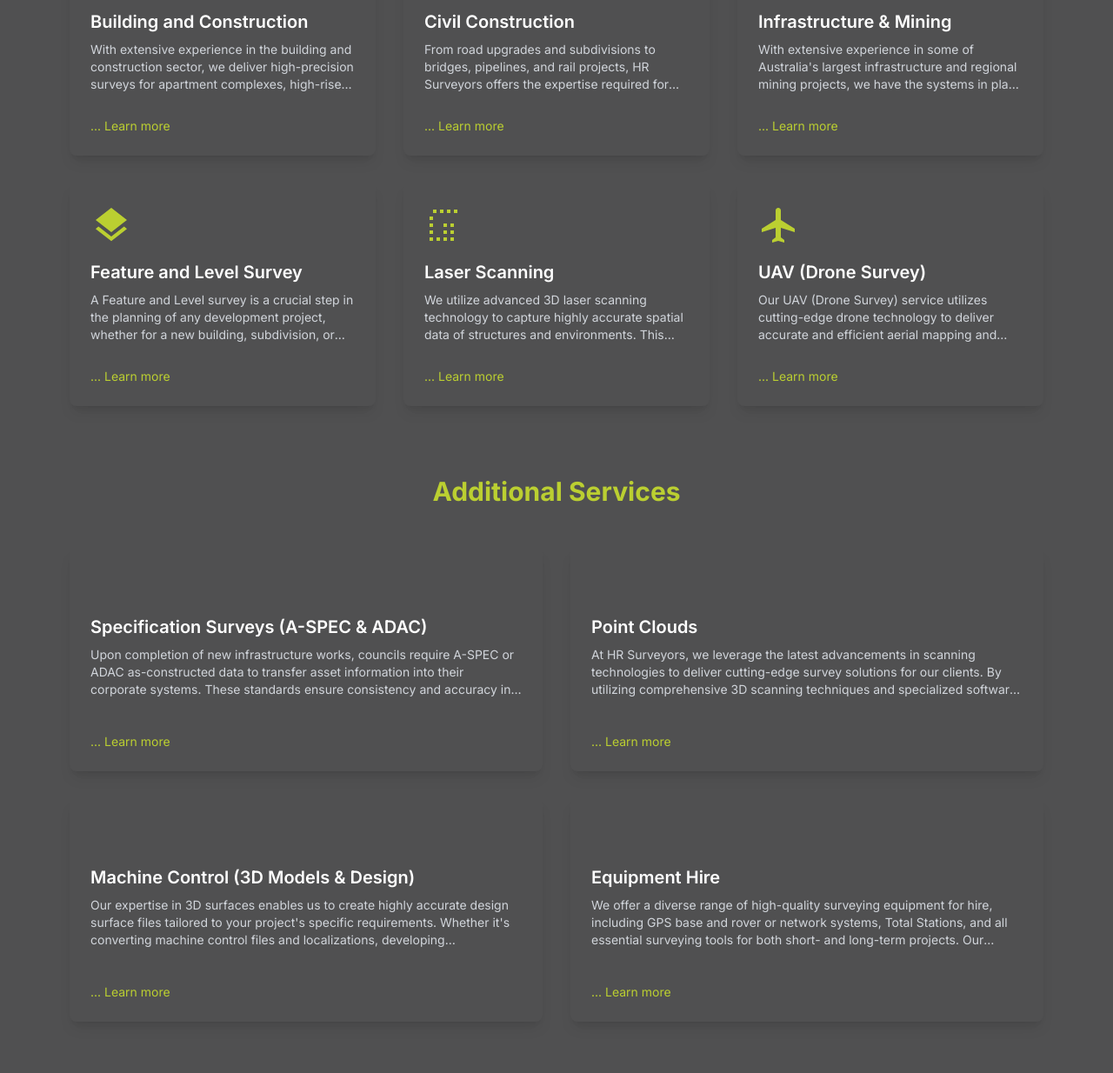
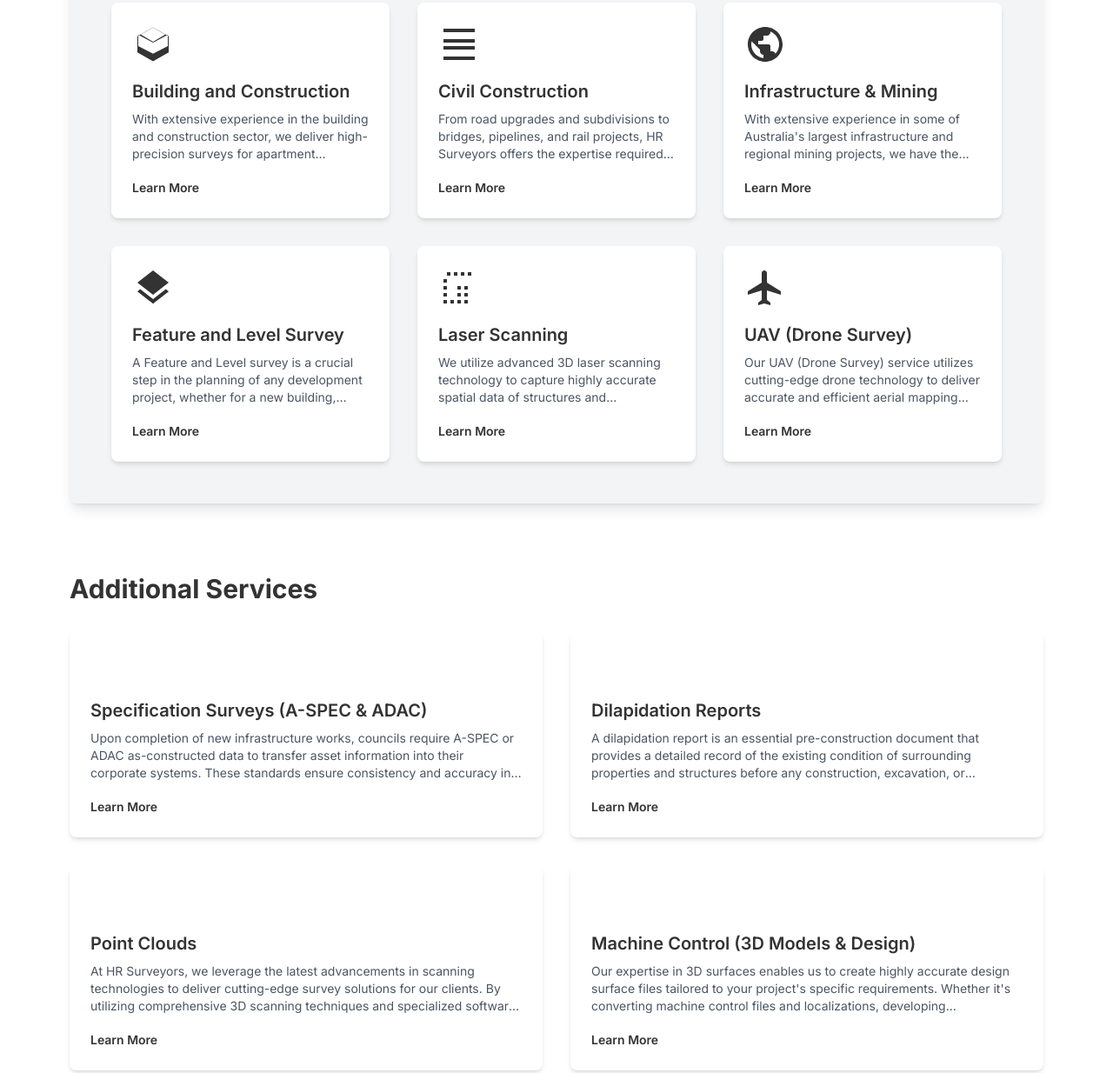
Before and after one commit to cavastir/hr, an Astro site in the folder surveyors/: page /services in a window 1280 px wide. Shown: the part 527-1761 px from the top of the page at 87% size. Built offline with nearby package versions, Linux system fonts and the light colour scheme; Astro itself is replaced by a stand-in of ours.

Commit message:
new services test

```diff
--- a/surveyors/src/pages/services.astro
+++ b/surveyors/src/pages/services.astro
@@ -40,22 +40,27 @@ const secondaryServices = [
   {
     title: "Specification Surveys (A-SPEC & ADAC)",
     icon: "specification",
-    description: "Upon completion of new infrastructure works, councils require A-SPEC or ADAC as-constructed data to transfer asset information into their corporate systems. These standards ensure consistency and accuracy in the documentation of various infrastructure assets, including drainage systems, roadways, footpaths, parks, and utility networks. At HR Surveyors, we have the expertise and capabilities to produce precise GIS as-constructed data that meets all council requirements, facilitating seamless integration into local asset management systems."
+    description: "Upon completion of new infrastructure works, councils require A-SPEC or ADAC as-constructed data to transfer asset information into their corporate systems. These standards ensure consistency and accuracy in the documentation of various infrastructure assets, including drainage systems, roadways, footpaths, parks, and utility networks."
+  },
+  {
+    title: "Dilapidation Reports",
+    icon: "report",
+    description: "A dilapidation report is an essential pre-construction document that provides a detailed record of the existing condition of surrounding properties and structures before any construction, excavation, or demolition work begins. Our reports feature high-quality photographs, 4K 360-degree video, and detailed descriptions to provide an accurate baseline for all parties."
   },
   {
     title: "Point Clouds",
     icon: "point-cloud",
-    description: "At HR Surveyors, we leverage the latest advancements in scanning technologies to deliver cutting-edge survey solutions for our clients. By utilizing comprehensive 3D scanning techniques and specialized software, we tailor our services to meet the unique needs and budget of your project. We can generate detailed point clouds and produce accurate files, ensuring you receive high-quality data to support your project's success."
+    description: "At HR Surveyors, we leverage the latest advancements in scanning technologies to deliver cutting-edge survey solutions for our clients. By utilizing comprehensive 3D scanning techniques and specialized software, we tailor our services to meet the unique needs and budget of your project."
   },
   {
     title: "Machine Control (3D Models & Design)",
     icon: "3d-model",
-    description: "Our expertise in 3D surfaces enables us to create highly accurate design surface files tailored to your project's specific requirements. Whether it's converting machine control files and localizations, developing comprehensive Digital Terrain Models (DTM), or designing intricate 3D drainage systems, we have the skills to fulfill our clients' needs. We collaborate closely with you during the design process, producing detailed construction drawings and 3D models that enhance project clarity and execution."
+    description: "Our expertise in 3D surfaces enables us to create highly accurate design surface files tailored to your project's specific requirements. Whether it's converting machine control files and localizations, developing comprehensive Digital Terrain Models (DTM), or designing intricate 3D drainage systems, we have the skills to fulfill our clients' needs."
   },
   {
     title: "Equipment Hire",
     icon: "equipment",
-    description: "We offer a diverse range of high-quality surveying equipment for hire, including GPS base and rover or network systems, Total Stations, and all essential surveying tools for both short- and long-term projects. Our experienced team provides tailored solutions and expert support to help you choose the right equipment for your needs. Whether you're undertaking a road construction project, conducting earthworks for landscaping, or performing precise set-out tasks, our reliable equipment and dedicated service ensure you achieve your project goals efficiently and effectively."
+    description: "We offer a diverse range of high-quality surveying equipment for hire, including GPS base and rover or network systems, Total Stations, and all essential surveying tools for both short- and long-term projects. Our experienced team provides tailored solutions and expert support to help you choose the right equipment for your needs."
   }
 ];
 ---
@@ -64,132 +69,100 @@ const secondaryServices = [
   title="Our Services | HR Surveyors"
   description="Explore the comprehensive range of surveying services offered by HR Surveyors. From building and construction to infrastructure and 3D scanning solutions."
 >
-  <main class="bg-hr-dark bg-opacity-90 text-white backdrop-filter backdrop-blur-sm">
-    <section class="py-24">
+  <main class="bg-white text-hr-dark">
+    <section class="py-32">
       <div class="container mx-auto px-4 max-w-6xl">
-        <h1 transition:animate={fade({ duration: '0.5s' })} class="text-6xl lg:text-7xl font-bold mb-8 text-hr-accent text-center">Our Services</h1>
-        <p class="text-xl mb-16 leading-relaxed text-center max-w-3xl mx-auto">
+        <h1 class="text-5xl lg:text-6xl font-bold mb-12 text-hr-dark text-center">Our Services</h1>
+
+        <div class="mb-20">
+          <p class="text-xl mb-6 leading-relaxed text-center max-w-3xl mx-auto">
             At HR Surveyors, we offer a comprehensive range of surveying services to meet all your project needs. Our expert team utilizes cutting-edge technology and years of experience to deliver precise, reliable results.
           </p>
+        </div>
 
-        <h2 class="text-4xl font-bold mb-12 text-hr-accent text-center">Main Services</h2>
-        <div class="grid grid-cols-1 md:grid-cols-2 lg:grid-cols-3 gap-8 mb-20">
+        <div class="bg-gray-100 rounded-lg p-12 mb-20 shadow-lg">
+          <h2 class="text-3xl font-bold mb-8 text-hr-dark">Main Services</h2>
+          <div class="grid grid-cols-1 md:grid-cols-2 lg:grid-cols-3 gap-8">
             {mainServices.map((service, index) => (
-            <div class="bg-hr-dark-lighter rounded-lg p-6 shadow-lg transition-all duration-300 hover:shadow-xl flex flex-col h-64">
-              <Icon name={service.icon} class="w-12 h-12 mb-4 text-hr-accent" />
-              <h3 class="text-xl font-semibold mb-2">{service.title}</h3>
-              <p class="text-gray-300 text-sm line-clamp-3 mb-2">{service.description}</p>
+              <div class="bg-white rounded-lg p-6 shadow-md">
+                <Icon name={service.icon} class="w-12 h-12 mb-4 text-hr-dark" />
+                <h3 class="text-xl font-semibold mb-2 text-hr-dark">{service.title}</h3>
+                <p class="text-gray-600 text-sm mb-4 line-clamp-3" id={`description-${index}`}>{service.description}</p>
                 <button
-                class="text-hr-accent hover:underline mt-auto self-start text-sm"
-                onclick={`showDetails(${index}, 'main')`}
+                  class="text-hr-dark hover:underline text-sm font-semibold"
+                  onclick={`toggleDescription(${index})`}
+                  id={`button-${index}`}
                 >
-                ... Learn more
+                  Learn More
                 </button>
               </div>
             ))}
           </div>
+        </div>
 
-        <h2 class="text-3xl font-bold mb-12 text-hr-accent text-center">Additional Services</h2>
-        <div class="grid grid-cols-1 md:grid-cols-2 gap-8 mb-20">
+        <div class="mb-20">
+          <h2 class="text-3xl font-bold mb-8 text-hr-dark">Additional Services</h2>
+          <div class="grid grid-cols-1 md:grid-cols-2 gap-8">
             {secondaryServices.map((service, index) => (
-            <div class="bg-hr-dark-lighter rounded-lg p-6 shadow-lg transition-all duration-300 hover:shadow-xl flex flex-col h-64">
-              <Icon name={service.icon} class="w-10 h-10 mb-3 text-hr-accent" />
-              <h3 class="text-xl font-semibold mb-2">{service.title}</h3>
-              <p class="text-gray-300 text-sm line-clamp-3 mb-2">{service.description}</p>
+              <div class="bg-white rounded-lg p-6 shadow-md">
+                <Icon name={service.icon} class="w-10 h-10 mb-3 text-hr-dark" />
+                <h3 class="text-xl font-semibold mb-2 text-hr-dark">{service.title}</h3>
+                <p class="text-gray-600 text-sm mb-4 line-clamp-3" id={`secondary-description-${index}`}>{service.description}</p>
                 <button
-                class="text-hr-accent hover:underline mt-auto self-start text-sm"
-                onclick={`showDetails(${index}, 'secondary')`}
+                  class="text-hr-dark hover:underline text-sm font-semibold"
+                  onclick={`toggleSecondaryDescription(${index})`}
+                  id={`secondary-button-${index}`}
                 >
-                ... Learn more
+                  Learn More
                 </button>
               </div>
             ))}
           </div>
+        </div>
 
-        <section class="py-20 bg-hr-accent rounded">
-          <div class="container mx-auto px-4 text-center">
-            <h2 class="text-4xl font-bold mb-6 text-hr-dark">Ready to Start Your Project?</h2>
+        <div class="bg-gray-100 rounded-lg p-12 text-center">
+          <h2 class="text-3xl font-bold mb-6 text-hr-dark">Ready to Start Your Project?</h2>
           <p class="text-xl mb-8 text-hr-dark max-w-2xl mx-auto">
             Let us bring precision to your next engineering challenge.
           </p>
-            <a href="/contact" class="bg-hr-dark text-hr-light px-4 py-2 rounded font-semibold hover:bg-opacity-90 transition-all duration-300 inline-flex items-center space-x-2 group focus:outline-none">
-              <span>Get in Touch</span>
-              <span class="group-hover:translate-x-1 transition-transform">→</span>
+          <a href="/contact" class="inline-block bg-hr-accent text-hr-dark px-6 py-3 rounded text-lg font-semibold hover:bg-opacity-90 transition-colors relative overflow-hidden group">
+            <span class="relative z-10 group-hover:text-white transition-colors">Get in Touch</span>
+            <span class="absolute inset-0 bg-hr-dark transform scale-x-0 group-hover:scale-x-100 transition-transform origin-left"></span>
           </a>
         </div>
-        </section>
       </div>
     </section>
   </main>
-
-  <!-- Overlay for service details -->
-  <div id="overlay" class="fixed inset-0 bg-black bg-opacity-75 hidden flex items-center justify-center z-50">
-    <div class="bg-hr-dark p-8 rounded-lg max-w-2xl w-full mx-4 relative overflow-y-auto max-h-[90vh]">
-      <button id="closeOverlay" class="absolute top-4 right-4 text-hr-accent hover:text-hr-accent-light text-2xl">&times;</button>
-      <h3 id="overlayTitle" class="text-3xl font-semibold mb-4 text-hr-accent"></h3>
-      <p id="overlayDescription" class="text-gray-100 leading-relaxed"></p>
-    </div>
-  </div>
 </Layout>
 
-<script define:vars={{ mainServices, secondaryServices }}>
-  /**
-   * @param {number} index
-   * @param {'main' | 'secondary'} type
-   */
-  function showDetails(index, type) {
-    const services = type === 'main' ? mainServices : secondaryServices;
-    const service = services[index];
+<script>
+  function toggleDescription(index) {
+    const description = document.getElementById(`description-${index}`);
+    const button = document.getElementById(`button-${index}`);
 
-    const overlayTitle = document.getElementById('overlayTitle');
-    const overlayDescription = document.getElementById('overlayDescription');
-    const overlay = document.getElementById('overlay');
-
-    if (overlayTitle && overlayDescription && overlay) {
-      overlayTitle.textContent = service.title;
-      overlayDescription.textContent = service.description;
-      overlay.classList.remove('hidden');
+    if (description.classList.contains('line-clamp-3')) {
+      description.classList.remove('line-clamp-3');
+      button.textContent = 'Show Less';
+    } else {
+      description.classList.add('line-clamp-3');
+      button.textContent = 'Learn More';
     }
   }
 
-  const closeOverlay = document.getElementById('closeOverlay');
-  const overlay = document.getElementById('overlay');
+  function toggleSecondaryDescription(index) {
+    const description = document.getElementById(`secondary-description-${index}`);
+    const button = document.getElementById(`secondary-button-${index}`);
 
-  if (closeOverlay) {
-    closeOverlay.addEventListener('click', () => {
-      if (overlay) overlay.classList.add('hidden');
-    });
+    if (description.classList.contains('line-clamp-3')) {
+      description.classList.remove('line-clamp-3');
+      button.textContent = 'Show Less';
+    } else {
+      description.classList.add('line-clamp-3');
+      button.textContent = 'Learn More';
+    }
   }
 
-  if (overlay) {
-    overlay.addEventListener('click', (e) => {
-      if (e.target === overlay) {
-        overlay.classList.add('hidden');
-      }
-    });
-  }
-
-  // Make showDetails available globally
-  window.showDetails = showDetails;
+  // Make functions available globally
+  window.toggleDescription = toggleDescription;
+  window.toggleSecondaryDescription = toggleSecondaryDescription;
 </script>
-
-<style>
-  .fade-in {
-    animation: fadeIn 0.5s ease-in;
-  }
-
-  @keyframes fadeIn {
-    0% { opacity: 0; }
-    100% { opacity: 1; }
-  }
-
-  #overlay .bg-hr-dark {
-    box-shadow: 0 0 20px rgba(0, 0, 0, 0.5);
-  }
-
-  @supports not (backdrop-filter: blur(4px)) {
-    main {
-      background-color: rgba(18, 18, 18, 0.95); /* Adjust the color and opacity as needed */
-    }
-  }
-</style>
```
Lines whose indentation alone changed are shown as unchanged.
